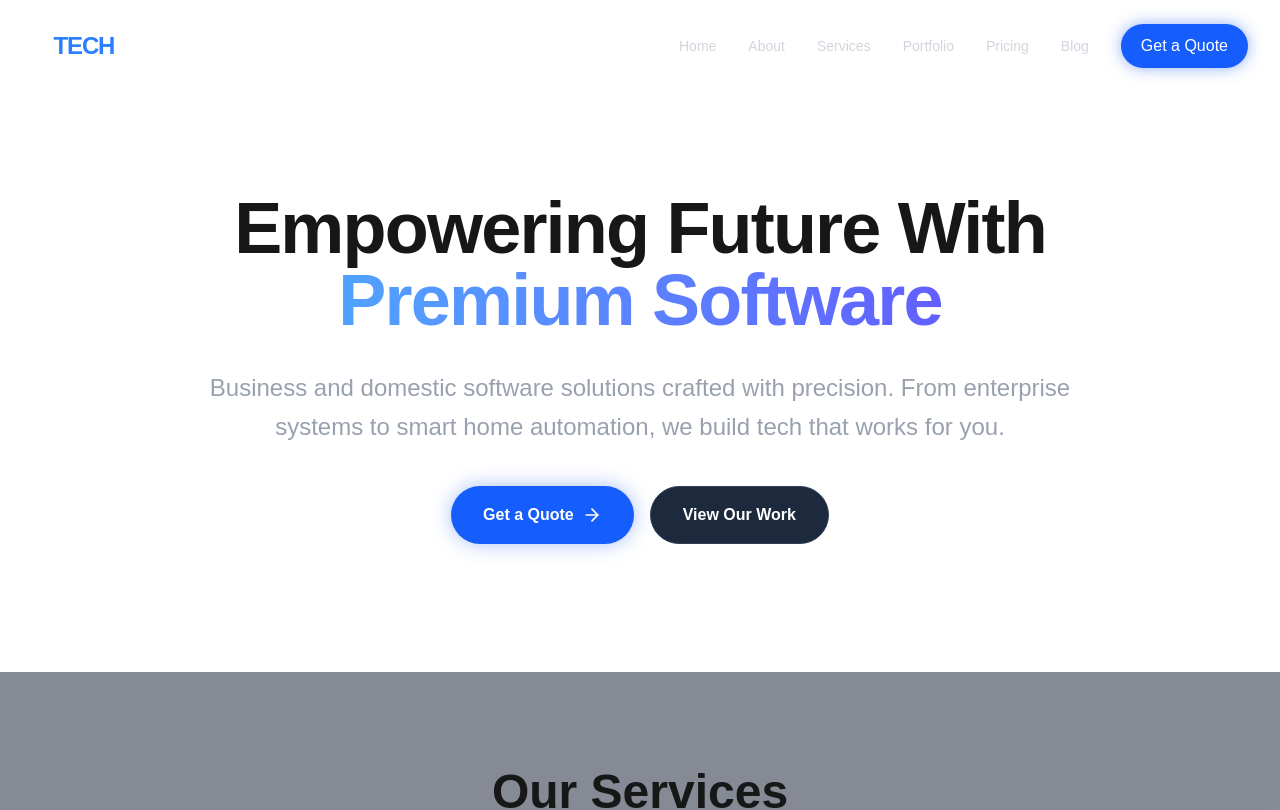
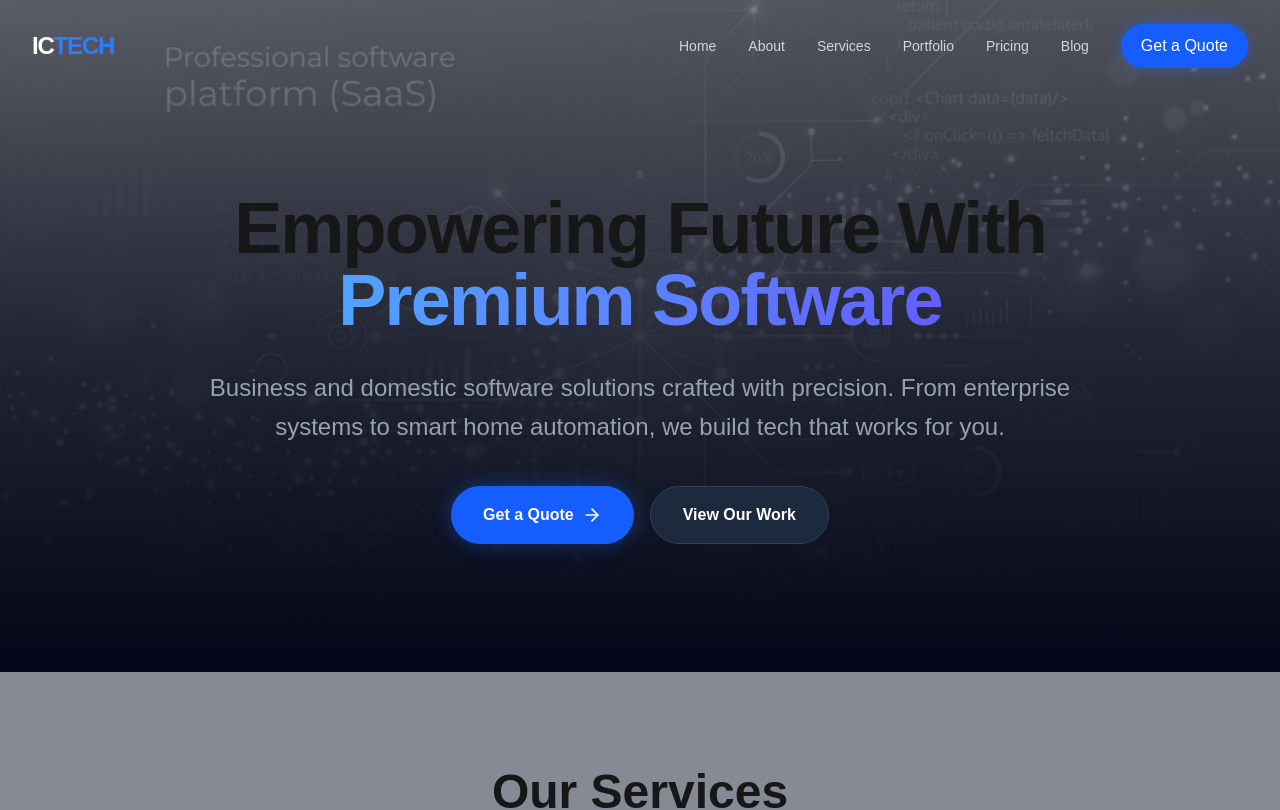
Before and after one commit to SKeerthi25/ictech, a Next.js app: page / in a window 1280 px wide. Shown: the top 810 px of the page. Built offline with nearby package versions, Linux system fonts and the light colour scheme.

Commit message:
Add background image to Hero section on Home page

```diff
--- a/src/app/page.tsx
+++ b/src/app/page.tsx
@@ -6,7 +6,13 @@ export default function Home() {
     <>
       {/* Hero Section */}
       <section className="relative pt-32 pb-20 md:pt-48 md:pb-32 overflow-hidden">
-        <div className="absolute inset-0 bg-[radial-gradient(ellipse_at_top_right,_var(--tw-gradient-stops))] from-blue-900/40 via-slate-950 to-slate-950 -z-10" />
+        {/* Background Image */}
+        <div
+          className="absolute inset-0 -z-20 bg-cover bg-center bg-no-repeat opacity-40 mix-blend-luminosity"
+          style={{ backgroundImage: "url('/business_software.png')" }}
+        />
+        {/* Gradient Overlay */}
+        <div className="absolute inset-0 bg-gradient-to-b from-slate-950/50 via-slate-950/80 to-slate-950 -z-10" />
         <div className="max-w-7xl mx-auto px-4 sm:px-6 lg:px-8 relative">
           <div className="text-center max-w-4xl mx-auto">
             <h1 className="text-4xl md:text-6xl lg:text-7xl font-extrabold tracking-tight mb-6 md:mb-8">
```
